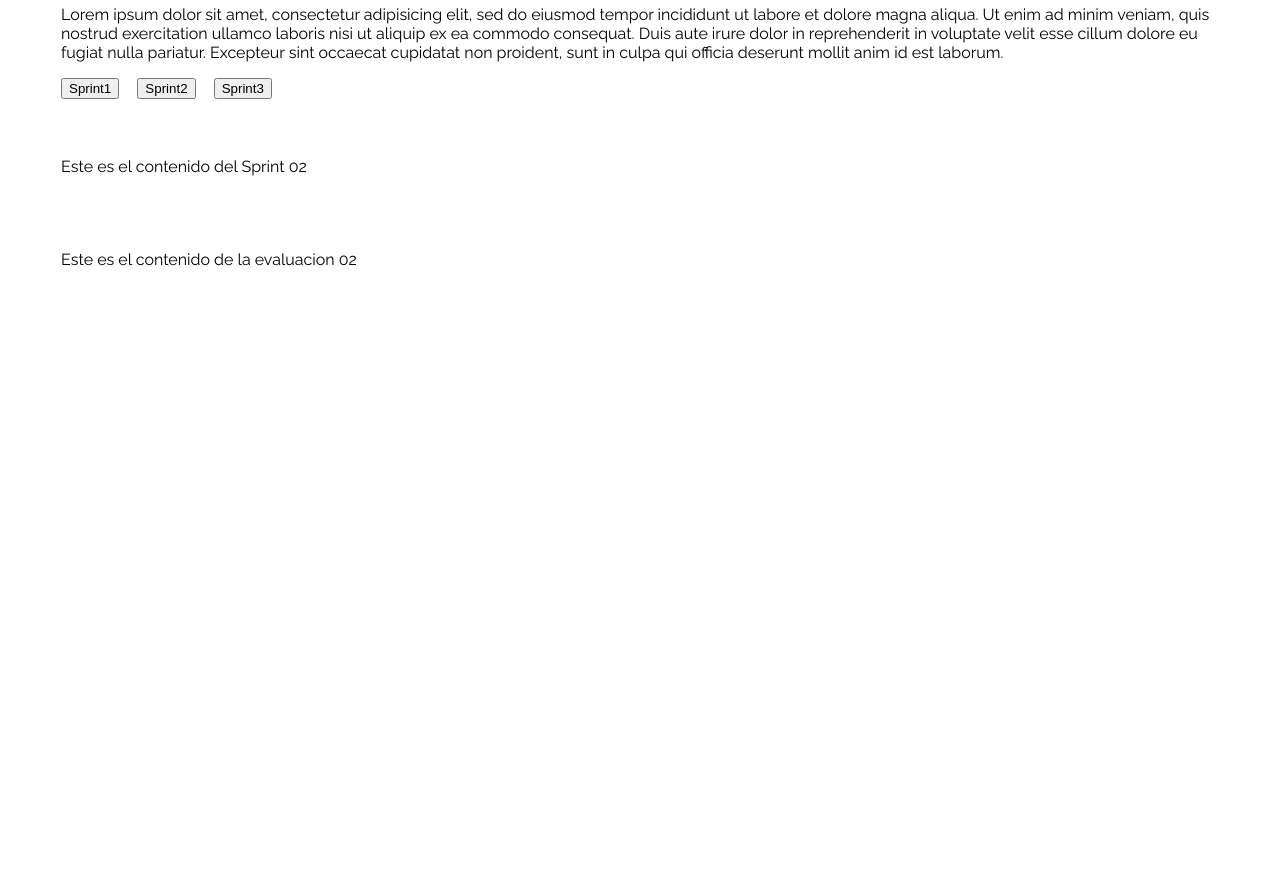
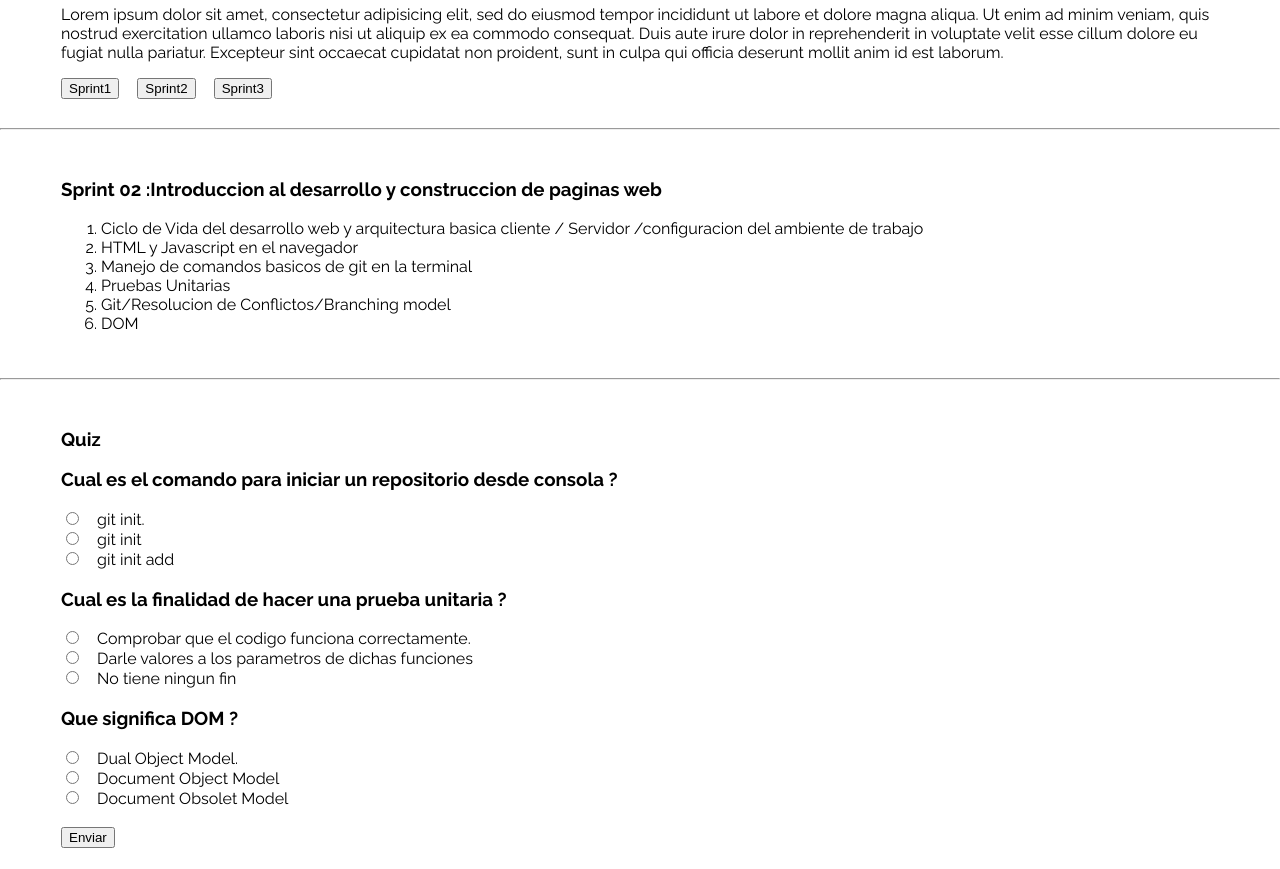
Before and after one commit to LeidyRosmery/CapitanDev, a plain HTML site: page index.html in a window 1280 px wide. Shown: the part 360-1229 px from the top of the page. Before the commit the page ends 800 px from the top, so only its background shows below. Drawn offline with Linux system fonts and the light colour scheme.

Commit message:
funciona botones calcular evaluacion

```diff
--- a/assets/js/botones.js
+++ b/assets/js/botones.js
@@ -3,6 +3,15 @@ var sprint1=document.getElementById("sprint1");
 var sprint2=document.getElementById("sprint2");
 var evaluacion1=document.getElementById("evaluacion1");
 var evaluacion2=document.getElementById("evaluacion2");
+document.getElementById("enviar1").addEventListener("click",function(){
+	evaluacion1.style.display="none";
+});
+
+document.getElementById("enviar2").addEventListener("click",function(){
+	evaluacion2.style.display="none";
+});
+
+
 
 var mostarOcultar = function() {
 	sprint1.style.display = "block";
--- a/index.html
+++ b/index.html
@@ -28,16 +28,60 @@
     <input type="button" name="sprint3" value="Sprint3">
   </div>
   <div class="contenedor-contenido-pagina" id="sprint1">
-    <p> Este es el contenido del Sprint 01</p>
+    <h3> Sprint 1 : Introduccion a JavaScript </h3>
+    <ol>
+      <li>Fundamentos de Programacion</li>
+      <li>Funciones</li>
+      <li>Arreglos</li>
+      <li>Objetos</li>
+    </ol>
+  </div>
+<hr>
+  <div class="contenedor-contenido-pagina" id="evaluacion1">
+    <h3>Quiz</h3>
+    <h3> Existen dos tipos de funciones </h3>
+    <input type="radio" name=p1>Expresadas y declaradas<br>
+    <input type="radio" name=p1> Explicitas y declaradas <br>
+    <input type="radio" name=p1> Expresadas y derivadas <br>
+    <h3> Elige una propiedad de los arregos </h3>
+    <input type="radio" name=p2>Clear<br>
+    <input type="radio" name=p2> Pop <br>
+    <input type="radio" name=p2>Add<br>
+    <h3> Un objeto tiene ... y ... </h3>
+    <input type="radio" name=p3>numeros y letras<br>
+    <input type="radio" name=p3> partes y validaciones <br>
+    <input type="radio" name=p3>Propiedades y valores<br>
+    <br><button type="button" id="enviar1" name="button">Enviar</button>
   </div>
   <div class="contenedor-contenido-pagina" id="sprint2">
-    <p> Este es el contenido del Sprint 02</p>
+    <h3> Sprint 02 :Introduccion al desarrollo y construccion de paginas web</h3>
+    <ol>
+      <li> Ciclo de Vida del desarrollo web y arquitectura basica cliente / Servidor /configuracion del ambiente de trabajo</li>
+      <li> HTML y Javascript en el navegador</li>
+      <li>Manejo de comandos basicos de git en la terminal</li>
+      <li>Pruebas Unitarias</li>
+      <li>Git/Resolucion de Conflictos/Branching model</li>
+      <li> DOM </li>
+    </ol>
   </div>
-  <div class="contenedor-contenido-pagina" id="evaluacion1">
-    <p> Este es el contenido de la evaluacion 01</p>
-  </div>
+  <hr>
   <div class="contenedor-contenido-pagina" id=evaluacion2>
-    <p> Este es el contenido de la evaluacion 02</p>
+    <h3>Quiz</h3>
+    <h3> Cual es el comando para iniciar un repositorio desde consola ?</h3>
+    <input type="radio" name="pregunta1"> git init. <br>
+    <input type="radio" name="pregunta1"> git init  <br>
+    <input type="radio" name="pregunta1"> git init add  <br>
+
+    <h3> Cual es la finalidad de hacer una prueba unitaria ?</h3>
+    <input type="radio" name="pregunta2"> Comprobar que el codigo funciona correctamente. <br>
+    <input type="radio" name="pregunta2"> Darle valores a los parametros de dichas funciones <br>
+    <input type="radio" name="pregunta2"> No tiene ningun fin  <br>
+
+    <h3> Que significa DOM ?</h3>
+    <input type="radio" name="pregunta3"> Dual Object Model. <br>
+    <input type="radio" name="pregunta3"> Document Object Model <br>
+    <input type="radio" name="pregunta3"> Document Obsolet Model <br>
+    <br><button type="button" id="enviar2" name="button">Enviar</button>
   </div>
   <script src="assets\js\drowDown.js" ></script>
   <script src="assets\js\botones.js" ></script>
```
